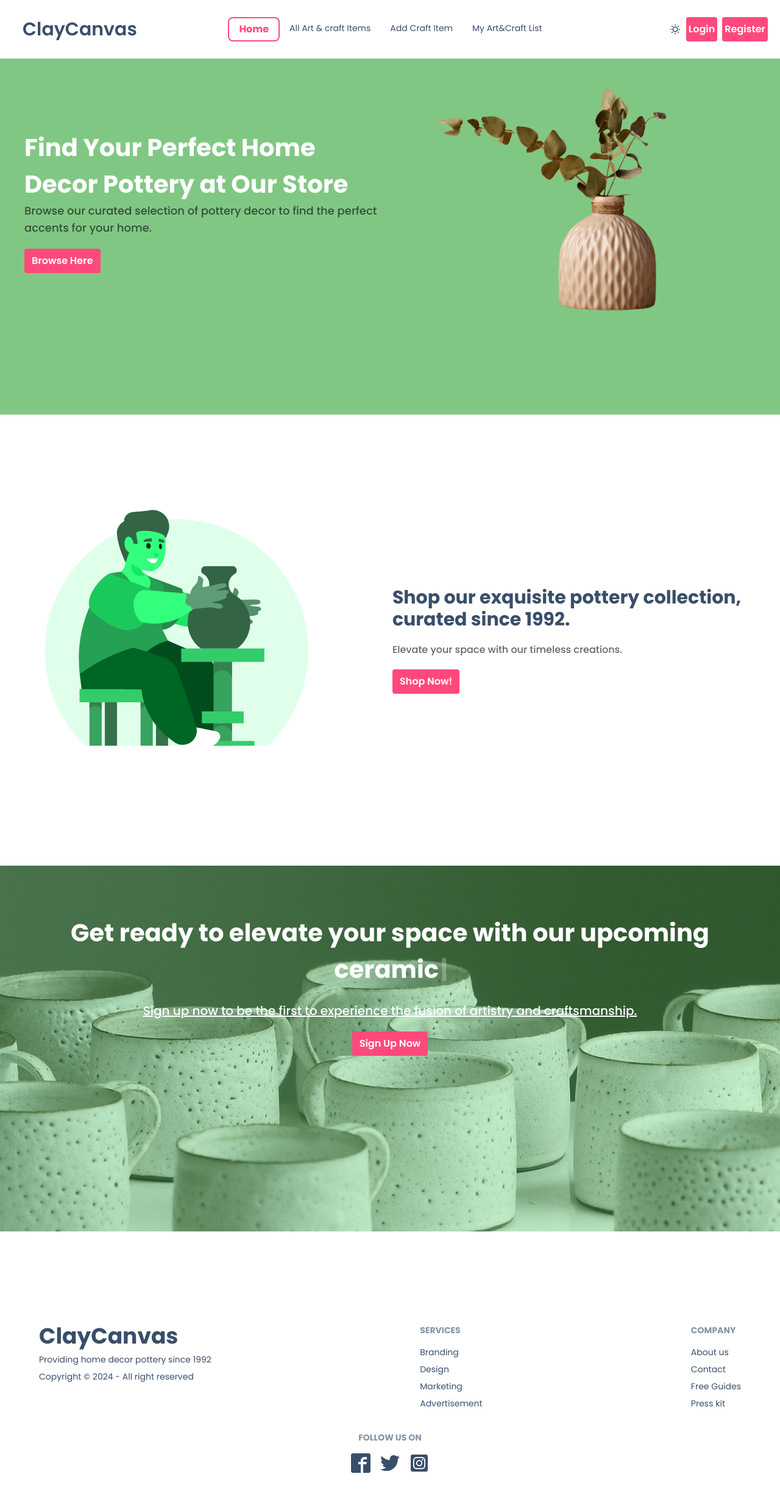
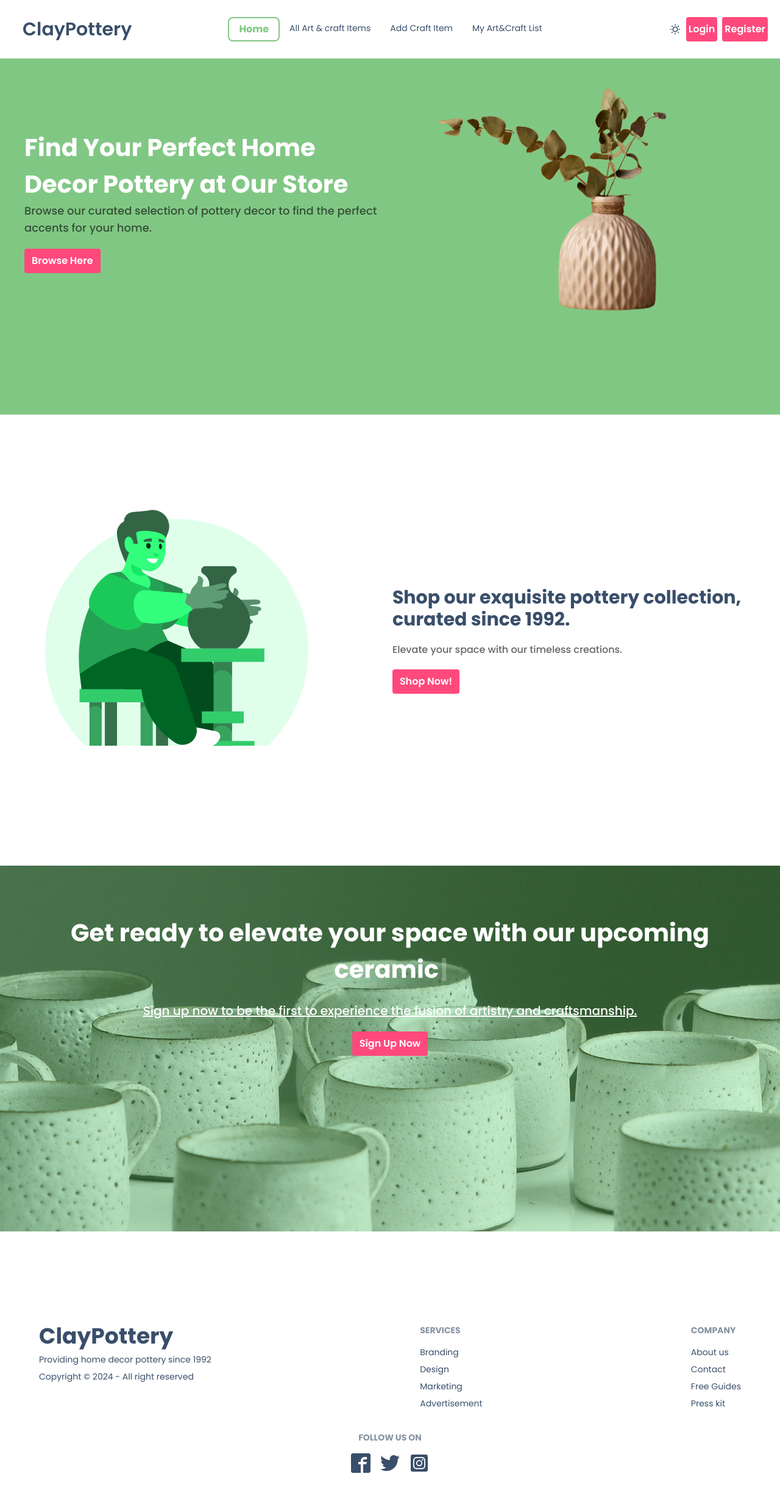
Before and after one commit to IshratMishu/Art-Craft-Client, a React (Vite) app: page / in a window 1280 px wide. Shown: the top 2454 px of the page at 61% size. Built offline with nearby package versions, Linux system fonts and the light colour scheme; no server answers.

Commit message:
firebase environment added

```diff
--- a/index.html
+++ b/index.html
@@ -4,7 +4,7 @@
     <meta charset="UTF-8" />
     <link rel="icon" type="image/svg+xml" href="src/assets/images/russia_3056132.png" />
     <meta name="viewport" content="width=device-width, initial-scale=1.0" />
-    <title>ClayCanvas</title>
+    <title>ClayPottery</title>
   </head>
   <body>
     <div id="root"></div>
--- a/src/ErrorPage/ErrorPage.jsx
+++ b/src/ErrorPage/ErrorPage.jsx
@@ -9,7 +9,7 @@ const ErrorPage = () => {
             </Helmet> */}
             <h2 className="font-bold text-6xl">Oops!</h2>
             <p className="font-bold text-xl"> Page Not Found☹️</p>
-            <Link to='/'><button className="btn btn-primary text-black font-bold text-lg mt-5">Go Back to Home</button></Link>
+            <Link to='/'><button className="btn bg-[#81c784] text-black font-bold text-lg mt-5">Go Back to Home</button></Link>
         </div>
         </div>
     );
--- a/src/Firebase/firebase.config.js
+++ b/src/Firebase/firebase.config.js
@@ -1,16 +1,14 @@
-// Import the functions you need from the SDKs you need
 import { initializeApp } from "firebase/app";
 import { getAuth } from "firebase/auth";
 
 
-// Your web app's Firebase configuration
 const firebaseConfig = {
-    apiKey: "AIzaSyCZyvzSOQlwcU0Ho0HryWCyAFTJiGFOcb4",
-    authDomain: "art-and-craft-project-6f4a2.firebaseapp.com",
-    projectId: "art-and-craft-project-6f4a2",
-    storageBucket: "art-and-craft-project-6f4a2.appspot.com",
-    messagingSenderId: "552472162899",
-    appId: "1:552472162899:web:27e10bb87cc4d7f648cca6"
+    apiKey: import.meta.env.VITE_API_KEY,
+    authDomain: import.meta.env.VITE_AUTHDOMAIN,
+    projectId: import.meta.env.VITE_PROJECTID,
+    storageBucket: import.meta.env.VITE_STORAGEBUCKET,
+    messagingSenderId: import.meta.env.VITE_MESSAGINGSENDERID,
+    appId: import.meta.env.VITE_APPID
 };
 
 // Initialize Firebase
--- a/src/components/Banner/Banner.jsx
+++ b/src/components/Banner/Banner.jsx
@@ -8,6 +8,7 @@ import { Swiper, SwiperSlide } from "swiper/react";
 // Import Swiper styles
 import "swiper/css";
 import "swiper/css/effect-fade";
+import { Link } from 'react-router-dom';
 
 
 const Banner = () => {
@@ -38,7 +39,7 @@ const Banner = () => {
                                     Discover the beauty and craftsmanship of handmade clay pottery.
                                 </p>
                                 <div className="flex justify-center md:justify-start">
-                                    <button className="bg-[#FF497C] py-2 mt-5 px-3 rounded text-white font-semibold hover:bg-[#988087]">Explore Now</button>
+                                   <Link to='/artAndCraftList'><button className="bg-[#FF497C] py-2 mt-5 px-3 rounded text-white font-semibold hover:bg-[#988087]">Explore Now</button></Link>
                                 </div>
                             </div>
                             {/* left */}
@@ -60,7 +61,7 @@ const Banner = () => {
                                     Browse our curated selection of pottery decor to find the perfect accents for your home.
                                 </p>
                                 <div className="flex justify-center md:justify-start">
-                                    <button className="bg-[#FF497C] py-2 mt-5 px-3 rounded text-white font-semibold hover:bg-[#988087]">Browse Here</button>
+                                    <Link to='/allCraftItem'><button className="bg-[#FF497C] py-2 mt-5 px-3 rounded text-white font-semibold hover:bg-[#988087]">Browse Here</button></Link>
                                 </div>
                             </div>
 
@@ -83,7 +84,7 @@ const Banner = () => {
                                     Transform your surroundings with our premium ceramics designed for architectural applications. Explore our range of tiles, panels, and accents to create spaces that are both stunning and functional.
                                 </p>
                                 <div className="flex justify-center md:justify-start">
-                                    <button className="bg-[#FF497C] py-2 mt-5 px-3 rounded text-white font-semibold hover:bg-[#988087]"> Shop Now</button>
+                                    <Link to='/error'><button className="bg-[#FF497C] py-2 mt-5 px-3 rounded text-white font-semibold hover:bg-[#988087]"> Shop Now</button></Link>
                                 </div>
                             </div>
                             <div className="w-full max-h-[400px] flex-1 mb-10 md:mb-0">
--- a/src/components/Footer/Footer.jsx
+++ b/src/components/Footer/Footer.jsx
@@ -7,7 +7,7 @@ const Footer = () => {
         <footer className="p-10 text-base-content font-poppins mt-28">
             <div className="footer md:flex md:justify-between max-w-6xl mx-auto">
                 <aside>
-                    <p className="text-4xl font-bold">ClayCanvas</p>
+                    <p className="text-4xl font-bold">ClayPottery</p>
                     <p>Providing home decor pottery since 1992</p>
                     <p>Copyright © 2024 - All right reserved</p>
                 </aside>
--- a/src/components/Navbar/Navbar.jsx
+++ b/src/components/Navbar/Navbar.jsx
@@ -7,9 +7,9 @@ const Navbar = () => {
     const linkStyle = ({ isActive }) => {
         return {
             fontWeight: isActive ? "bold" : "",
-            color: isActive ? "#FF497C" : "",
+            color: isActive ? "#81c784" : "",
             background: isActive ? "none" : "none",
-            border: isActive ? "2px solid #FF497C" : "",
+            border: isActive ? "2px solid #81c784" : "",
             fontSize: isActive ? "16px" : "14px"
         };
     };
@@ -35,7 +35,7 @@ const Navbar = () => {
                         {links}
                     </ul>
                 </div>
-                <a className="btn btn-ghost text-lg md:text-3xl">ClayCanvas</a>
+                <a className="btn btn-ghost text-lg md:text-3xl">ClayPottery</a>
             </div>
             <div className="navbar-center hidden lg:flex">
                 <ul className="menu menu-horizontal px-1">
```
Also changed, not shown: src/assets/images/dark.png (deleted), src/assets/images/light.png (deleted).
